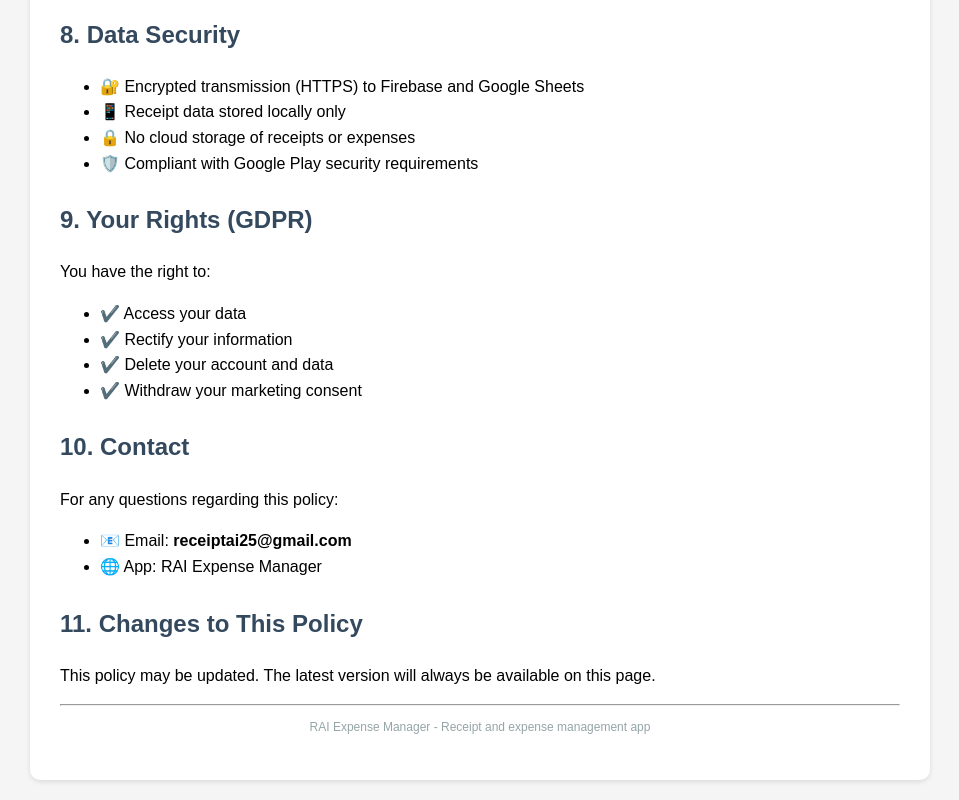
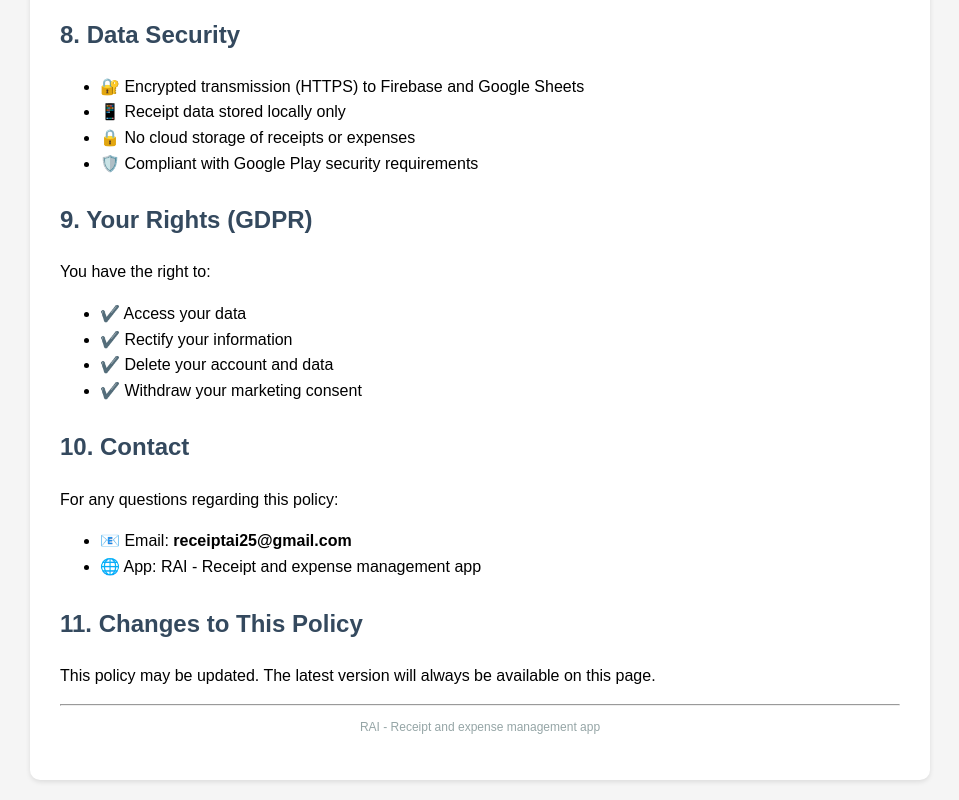
Before and after one commit to receiptai25/rai-delete-account-, a plain HTML site: page privacy-policy.html in a window 1280 px wide. Shown: the part 1763-2563 px from the top of the page, without its empty margins (160-1119 px from the left). Drawn offline with Linux system fonts and the light colour scheme.

Commit message:
Update privacy-policy.html

```diff
--- a/privacy-policy.html
+++ b/privacy-policy.html
@@ -35,7 +35,7 @@
 </head>
 <body>
     <div class="container">
-        <div class="badge">RAI Expense Manager</div>
+        <div class="badge">RAI - Receipt and expense management app</div>
         <h1>📋 Privacy Policy</h1>
         <p class="last-updated">Last updated: April 2, 2026</p>
 
@@ -120,7 +120,7 @@
         <p>For any questions regarding this policy:</p>
         <ul>
             <li>📧 Email: <strong>receiptai25@gmail.com</strong></li>
-            <li>🌐 App: RAI Expense Manager</li>
+            <li>🌐 App: RAI - Receipt and expense management app</li>
         </ul>
 
         <h2>11. Changes to This Policy</h2>
@@ -128,7 +128,7 @@
 
         <hr>
         <p style="font-size: 12px; color: #95a5a6; text-align: center;">
-            RAI Expense Manager - Receipt and expense management app
+            RAI - Receipt and expense management app
         </p>
     </div>
 </body>
```
